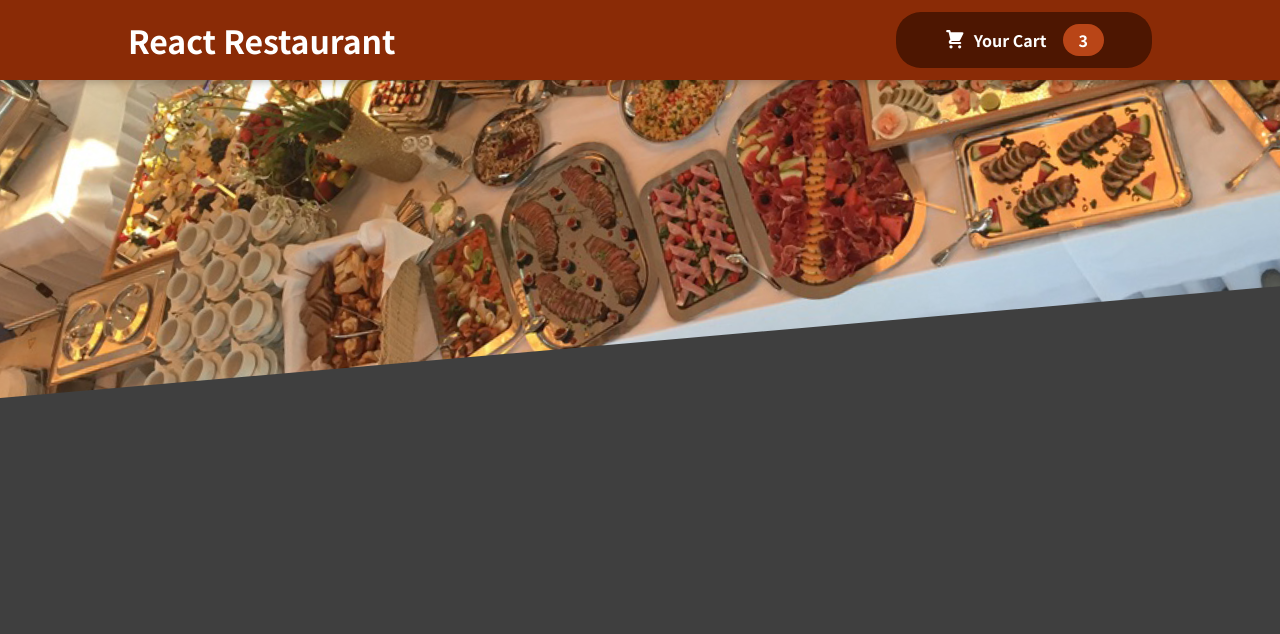
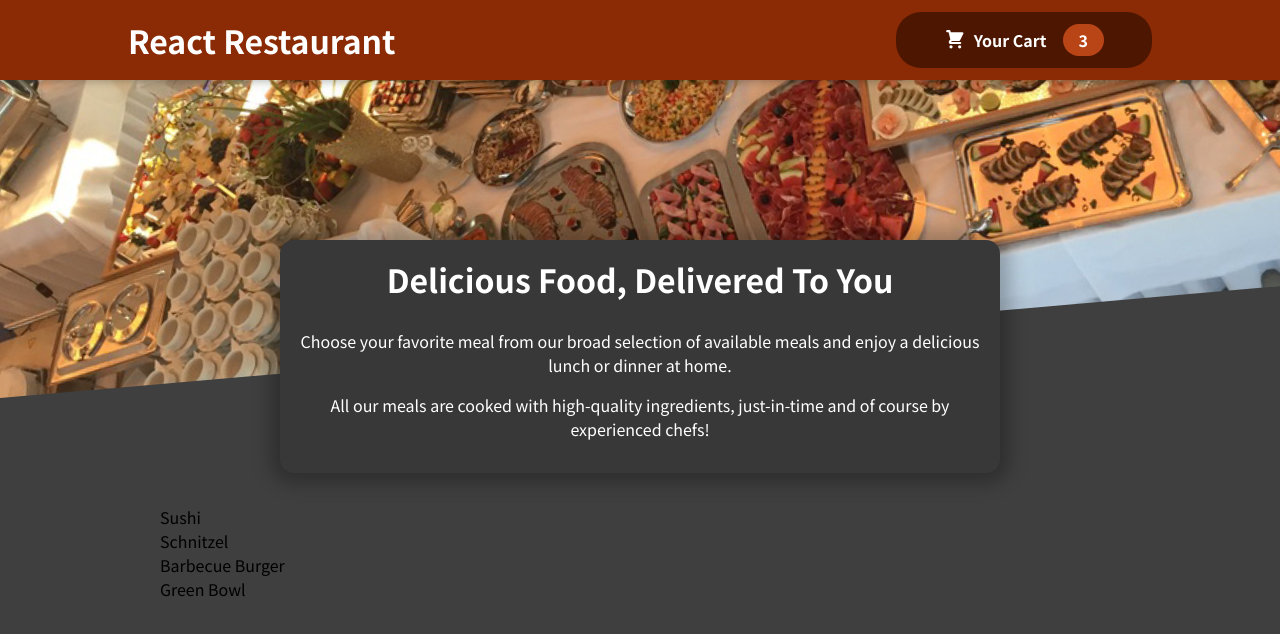
Before and after one commit to ahmed-sakka/react-restaurant, a JavaScript app: page / in a window 1280 px wide. Shown: the top 634 px of the page. Built offline with nearby package versions, Linux system fonts and the light colour scheme.

Commit message:
meals component

```diff
--- a/src/App.js
+++ b/src/App.js
@@ -1,9 +1,13 @@
 import Header from './components/Layout/Header';
+import Meals from './components/Meals/Meals';
 
 function App() {
   return (
     <>
-      <Header></Header>
+      <Header />
+      <main>
+        <Meals />
+      </main>
     </>
   );
 }
--- a/src/components/Layout/Header.js
+++ b/src/components/Layout/Header.js
@@ -1,5 +1,3 @@
-import React from 'react';
-
 import mealsImage from '../../assets/meals.jpg';
 import classes from './Header.module.css';
 import HeaderCartButton from './HeaderCartButton';
--- /dev/null
+++ b/src/components/Meals/Meals.js
@@ -0,0 +1,13 @@
+import MealsSummary from './MealsSummary';
+import MealsList from './MealsList';
+
+const Meals = () => {
+  return (
+    <>
+      <MealsSummary />
+      <MealsList />
+    </>
+  );
+};
+
+export default Meals;
--- /dev/null
+++ b/src/components/Meals/MealsList.js
@@ -0,0 +1,15 @@
+import { MOCK_MEALS } from '../../data/mockMeals';
+import classes from './MealsList.module.css';
+
+const MealsList = () => {
+  const mealsList = MOCK_MEALS.map((meal) => (
+    <li key={meal.id}>{meal.name}</li>
+  ));
+  return (
+    <section className={classes.meals}>
+      <ul>{mealsList}</ul>
+    </section>
+  );
+};
+
+export default MealsList;
--- /dev/null
+++ b/src/components/Meals/MealsList.module.css
@@ -0,0 +1,24 @@
+.meals {
+  max-width: 60rem;
+  width: 90%;
+  margin: 2rem auto;
+  animation: meals-appear 1s ease-out forwards;
+}
+
+.meals ul {
+  list-style: none;
+  margin: 0;
+  padding: 0;
+}
+
+@keyframes meals-appear {
+  from {
+    opacity: 0;
+    transform: translateY(3rem);
+  }
+
+  to {
+    opacity: 1;
+    transform: translateY(0);
+  }
+}
--- /dev/null
+++ b/src/components/Meals/MealsSummary.js
@@ -0,0 +1,19 @@
+import classes from './MealsSummary.module.css';
+
+const MealsSummary = () => {
+  return (
+    <section className={classes.summary}>
+      <h2>Delicious Food, Delivered To You</h2>
+      <p>
+        Choose your favorite meal from our broad selection of available meals
+        and enjoy a delicious lunch or dinner at home.
+      </p>
+      <p>
+        All our meals are cooked with high-quality ingredients, just-in-time and
+        of course by experienced chefs!
+      </p>
+    </section>
+  );
+};
+
+export default MealsSummary;
--- /dev/null
+++ b/src/components/Meals/MealsSummary.module.css
@@ -0,0 +1,18 @@
+.summary {
+  text-align: center;
+  max-width: 45rem;
+  width: 90%;
+  margin: auto;
+  margin-top: -10rem;
+  position: relative;
+  background-color: #383838;
+  color: white;
+  border-radius: 14px;
+  padding: 1rem;
+  box-shadow: 0 1px 18px 10px rgba(0, 0, 0, 0.25);
+}
+
+.summary h2 {
+  font-size: 2rem;
+  margin-top: 0;
+}
--- /dev/null
+++ b/src/data/mockMeals.js
@@ -0,0 +1,26 @@
+export const MOCK_MEALS = [
+  {
+    id: 'm1',
+    name: 'Sushi',
+    description: 'Finest fish and veggies',
+    price: 22.99,
+  },
+  {
+    id: 'm2',
+    name: 'Schnitzel',
+    description: 'A german specialty!',
+    price: 16.5,
+  },
+  {
+    id: 'm3',
+    name: 'Barbecue Burger',
+    description: 'American, raw, meaty',
+    price: 12.99,
+  },
+  {
+    id: 'm4',
+    name: 'Green Bowl',
+    description: 'Healthy...and green...',
+    price: 18.99,
+  },
+];
```
